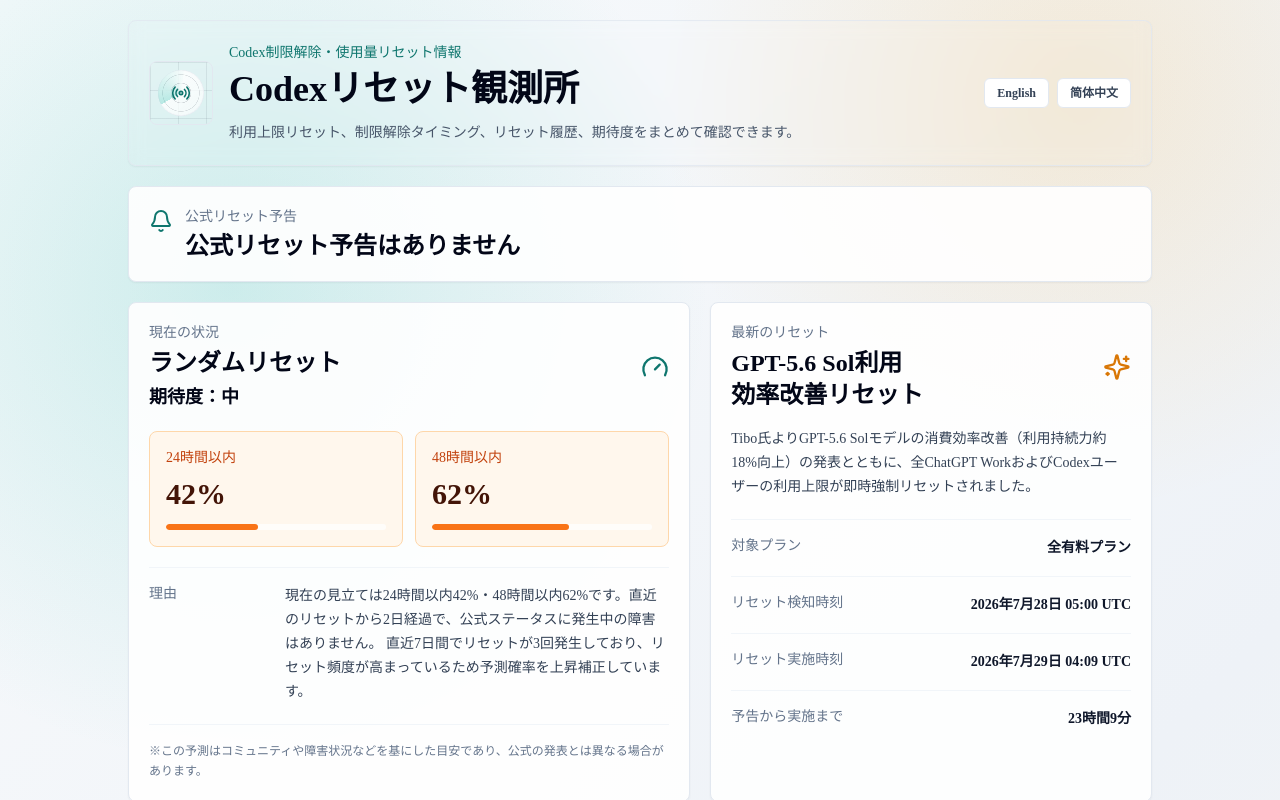
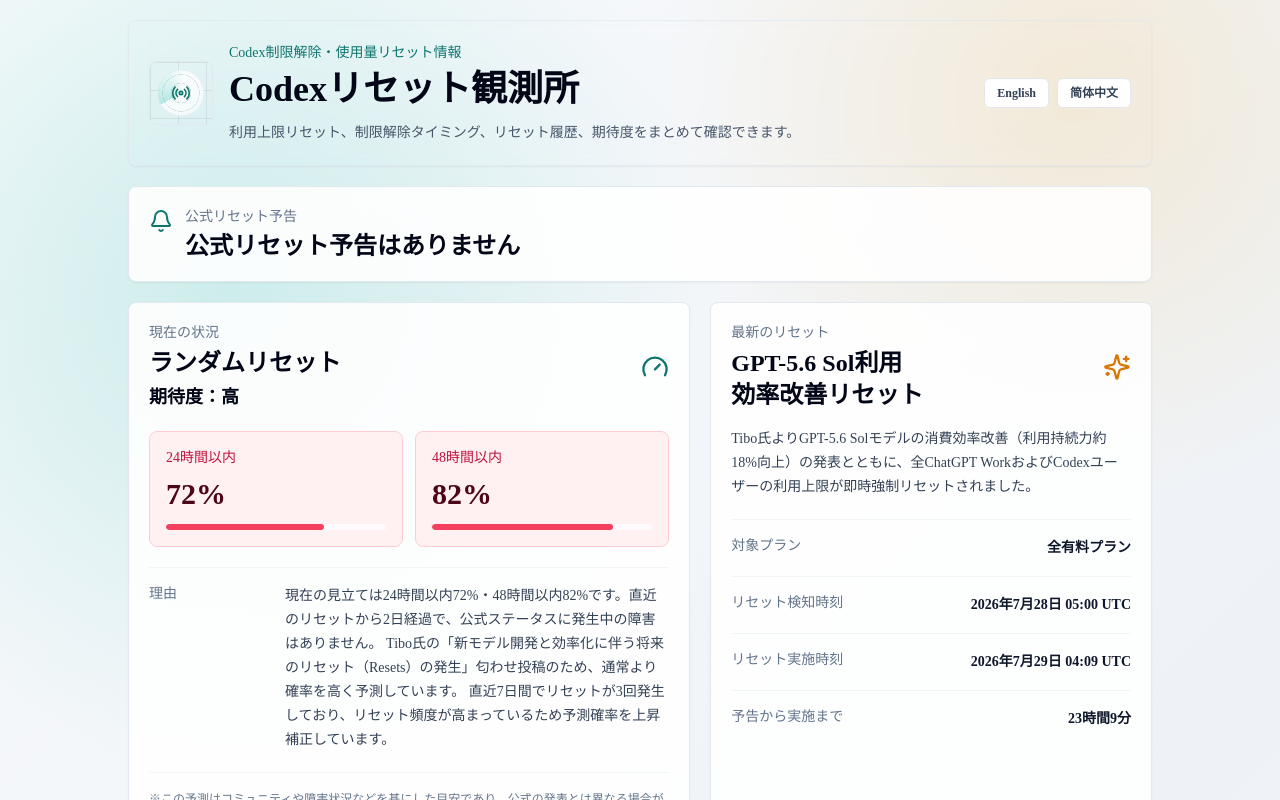
Before and after one commit to gussuri/codex-reset-observatory, a Next.js app: page / in a window 1280 px wide. Shown: the top 800 px of the page. Built offline with nearby package versions, Linux system fonts and the light colour scheme; no server answers.

Commit message:
feat(signals): add active Tibo Teaser observation signal for 'There will be signs... Resets' tweet

```diff
--- a/data/observationSignals.ts
+++ b/data/observationSignals.ts
@@ -20,6 +20,19 @@ export type LocalObservationSignal = {
 
 export const LOCAL_OBSERVATION_SIGNALS: Array<LocalObservationSignal> = [
   {
+    id: "official-tibo-signs-resets-teaser-2026-07-31",
+    observedAt: "2026-07-31T13:50:00.000Z",
+    type: "probability_boost",
+    status: "active",
+    expiresAt: "2026-08-01T23:59:59.000Z",
+    boostValue24h: 0.40,
+    boostValue48h: 0.35,
+    boostReason: "Tibo氏の「新モデル開発と効率化に伴う将来のリセット（Resets）の発生」匂わせ投稿",
+    title: "Tibo氏の「There will be signs... Resets」匂わせ投稿",
+    source: "https://x.com/thsottiaux/status/206987654321",
+    sourceLabel: "Tibo氏（OpenAI Codex開発責任者）のXポストより",
+  },
+  {
     id: "official-tibo-recharge-tomorrow-hint-2026-07-28",
     observedAt: "2026-07-27T19:00:00.000Z",
     type: "probability_boost",
@@ -28,6 +41,7 @@ export const LOCAL_OBSERVATION_SIGNALS: Array<LocalObservationSignal> = [
     expiresAt: "2026-07-30T04:00:00.000Z",
     boostValue24h: 0.230,
     boostValue48h: 0.55,
+    boostReason: "Tibo氏の「明日また会いましょう」匂わせ投稿",
     title: "Tibo氏の「明日また会いましょう」匂わせ投稿",
     source: "https://x.com/thsottiaux/status/1987541298716945904",
     sourceLabel: "Tibo氏（OpenAI Codex開発責任者）のXポストより",
```
